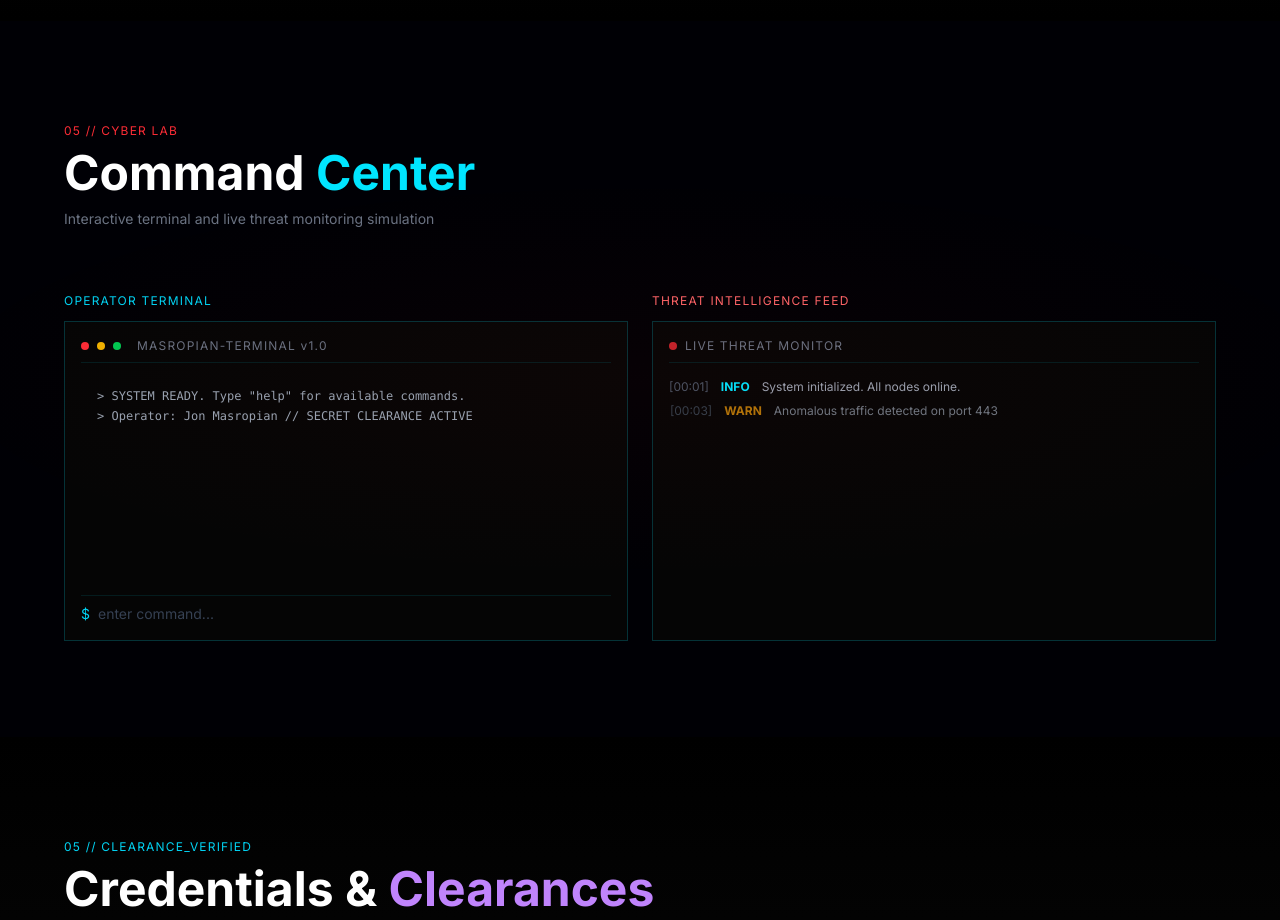
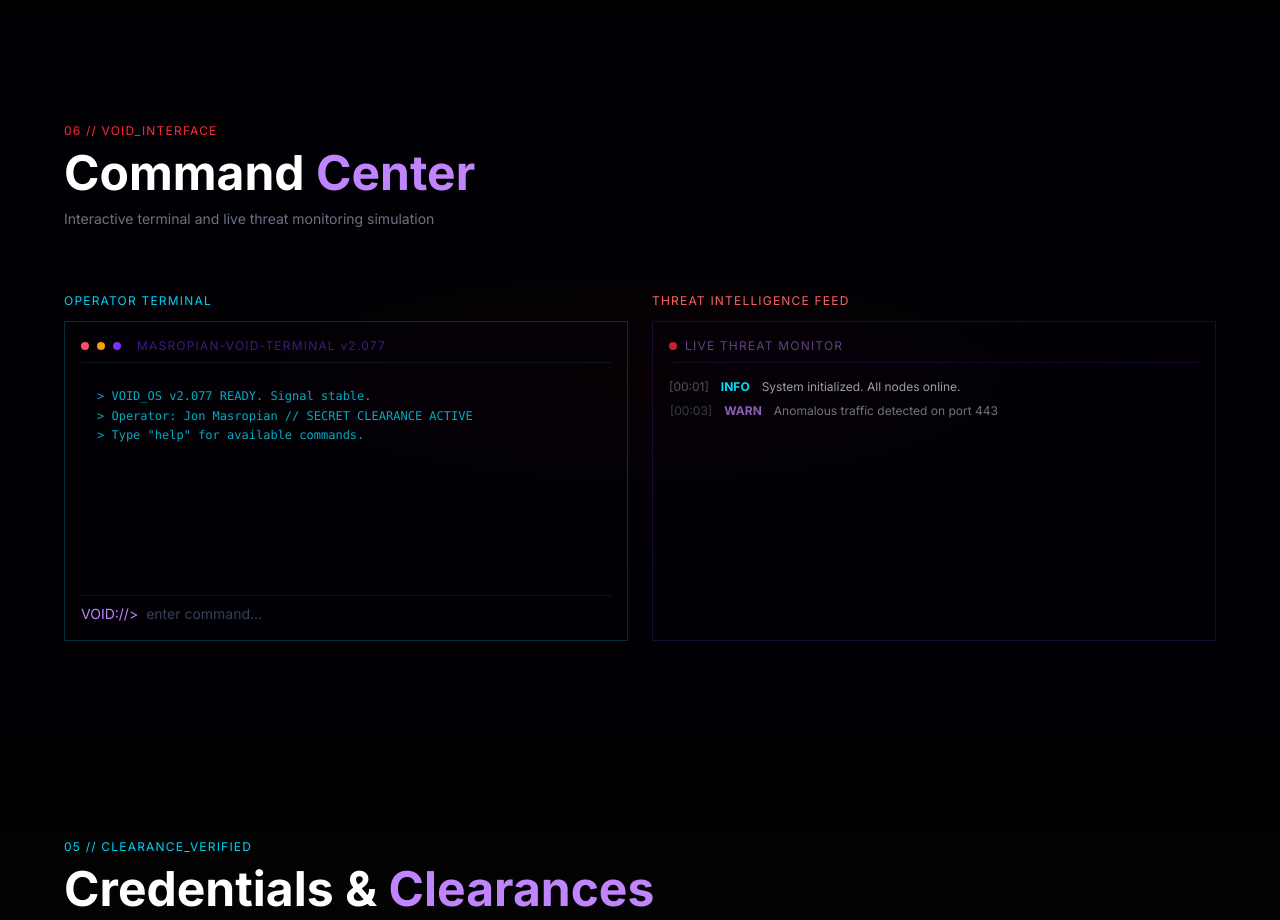
Before and after one commit to jonmasropian/Masropian-portfolio-template, a Next.js app: page / in a window 1280 px wide. Shown: the part 4300-5220 px from the top of the page. Built offline with nearby package versions, Linux system fonts and the light colour scheme.

Commit message:
feat: update CyberLab with VOID://> prompt and purple threat feed

```diff
--- a/src/components/portfolio/CyberLab/Terminal.tsx
+++ b/src/components/portfolio/CyberLab/Terminal.tsx
@@ -4,7 +4,7 @@ import { terminalCommands } from '@/data/portfolio';
 
 export default function Terminal() {
   const [history, setHistory] = useState<{ input: string; output: string }[]>([
-    { input: '', output: '> SYSTEM READY. Type "help" for available commands.\n> Operator: Jon Masropian // SECRET CLEARANCE ACTIVE' },
+    { input: '', output: '> VOID_OS v2.077 READY. Signal stable.\n> Operator: Jon Masropian // SECRET CLEARANCE ACTIVE\n> Type "help" for available commands.' },
   ]);
   const [input, setInput] = useState('');
   const bottomRef = useRef<HTMLDivElement>(null);
@@ -21,30 +21,36 @@ export default function Terminal() {
       : terminalCommands[cmd] ?? `> Command not found: "${cmd}". Type "help" for options.`;
 
     if (cmd === 'clear') {
-      setHistory([{ input: '', output: '> Terminal cleared.' }]);
+      setHistory([{ input: '', output: '> Terminal cleared. Void persists.' }]);
     } else {
-      setHistory((prev) => [...prev, { input: `$ ${input}`, output: output! }]);
+      setHistory((prev) => [...prev, { input: `VOID://> ${input}`, output: output! }]);
     }
     setInput('');
   };
 
   return (
     <div className="font-mono text-sm h-80 overflow-y-auto flex flex-col"
-      style={{ background: '#050505', border: '1px solid rgba(0,229,255,0.2)', padding: '1rem' }}>
+      style={{ background: '#000005', border: '1px solid rgba(0,229,255,0.2)', padding: '1rem' }}>
       {/* Title bar */}
       <div className="flex items-center gap-2 mb-4 pb-2" style={{ borderBottom: '1px solid rgba(0,229,255,0.1)' }}>
-        <div className="w-2 h-2 rounded-full bg-red-500" />
-        <div className="w-2 h-2 rounded-full bg-yellow-500" />
-        <div className="w-2 h-2 rounded-full bg-green-500" />
-        <span className="ml-2 text-xs text-gray-500 tracking-widest">MASROPIAN-TERMINAL v1.0</span>
+        <div className="w-2 h-2 rounded-full" style={{ background: '#ff4d6d' }} />
+        <div className="w-2 h-2 rounded-full" style={{ background: '#F59E0B' }} />
+        <div className="w-2 h-2 rounded-full" style={{ background: '#7b2fff' }} />
+        <span className="ml-2 text-xs tracking-widest" style={{ color: 'rgba(123,47,255,0.5)' }}>
+          MASROPIAN-VOID-TERMINAL v2.077
+        </span>
       </div>
 
       {/* History */}
       <div className="flex-1 space-y-3">
         {history.map((entry, i) => (
           <div key={i}>
-            {entry.input && <div className="text-cyan-400">{entry.input}</div>}
-            <pre className="text-gray-400 whitespace-pre-wrap text-xs leading-relaxed">{entry.output}</pre>
+            {entry.input && (
+              <div style={{ color: '#c084fc' }}>{entry.input}</div>
+            )}
+            <pre className="whitespace-pre-wrap text-xs leading-relaxed" style={{ color: 'rgba(0,229,255,0.75)' }}>
+              {entry.output}
+            </pre>
           </div>
         ))}
         <div ref={bottomRef} />
@@ -53,11 +59,12 @@ export default function Terminal() {
       {/* Input */}
       <form onSubmit={handleSubmit} className="flex items-center gap-2 mt-4 pt-2"
         style={{ borderTop: '1px solid rgba(0,229,255,0.1)' }}>
-        <span className="text-cyan-400">$</span>
+        <span style={{ color: '#c084fc' }}>VOID://&gt;</span>
         <input
           value={input}
           onChange={(e) => setInput(e.target.value)}
-          className="flex-1 bg-transparent text-cyan-400 outline-none placeholder-gray-700 text-sm"
+          className="flex-1 bg-transparent outline-none text-sm placeholder-gray-700"
+          style={{ color: '#00e5ff' }}
           placeholder="enter command..."
           autoComplete="off"
           spellCheck={false}
--- a/src/components/portfolio/CyberLab/ThreatFeed.tsx
+++ b/src/components/portfolio/CyberLab/ThreatFeed.tsx
@@ -20,18 +20,18 @@ export default function ThreatFeed() {
   }, [idx]);
 
   const typeColor: Record<string, string> = {
-    INFO: '#00E5FF',
-    WARN: '#F59E0B',
-    ALERT: '#EF4444',
+    INFO:  '#00e5ff',
+    WARN:  '#c084fc',
+    ALERT: '#ff4d6d',
   };
 
   return (
     <div className="h-80 overflow-hidden font-mono text-xs"
-      style={{ background: '#050505', border: '1px solid rgba(0,229,255,0.2)', padding: '1rem' }}>
-      <div className="flex items-center gap-2 mb-4 pb-2" style={{ borderBottom: '1px solid rgba(0,229,255,0.1)' }}>
+      style={{ background: '#000005', border: '1px solid rgba(123,47,255,0.2)', padding: '1rem' }}>
+      <div className="flex items-center gap-2 mb-4 pb-2" style={{ borderBottom: '1px solid rgba(123,47,255,0.15)' }}>
         <motion.div animate={{ opacity: [1, 0.3, 1] }} transition={{ duration: 1, repeat: Infinity }}
           className="w-2 h-2 rounded-full bg-red-500" />
-        <span className="text-gray-500 tracking-widest">LIVE THREAT MONITOR</span>
+        <span className="tracking-widest" style={{ color: 'rgba(192,132,252,0.5)' }}>LIVE THREAT MONITOR</span>
       </div>
 
       <div className="space-y-2">
--- a/src/components/portfolio/CyberLab/index.tsx
+++ b/src/components/portfolio/CyberLab/index.tsx
@@ -21,9 +21,9 @@ export default function CyberLab() {
           animate={isVisible ? 'visible' : 'hidden'}
           className="mb-16"
         >
-          <span className="text-xs font-mono text-red-500 tracking-widest">05 // CYBER LAB</span>
+          <span className="text-xs font-mono text-red-500 tracking-widest">06 // VOID_INTERFACE</span>
           <h2 className="text-4xl md:text-5xl font-bold text-white mt-2">
-            Command <span style={{ color: '#00E5FF' }}>Center</span>
+            Command <span style={{ color: '#c084fc' }}>Center</span>
           </h2>
           <p className="text-gray-500 font-mono text-sm mt-3">
             Interactive terminal and live threat monitoring simulation
```
